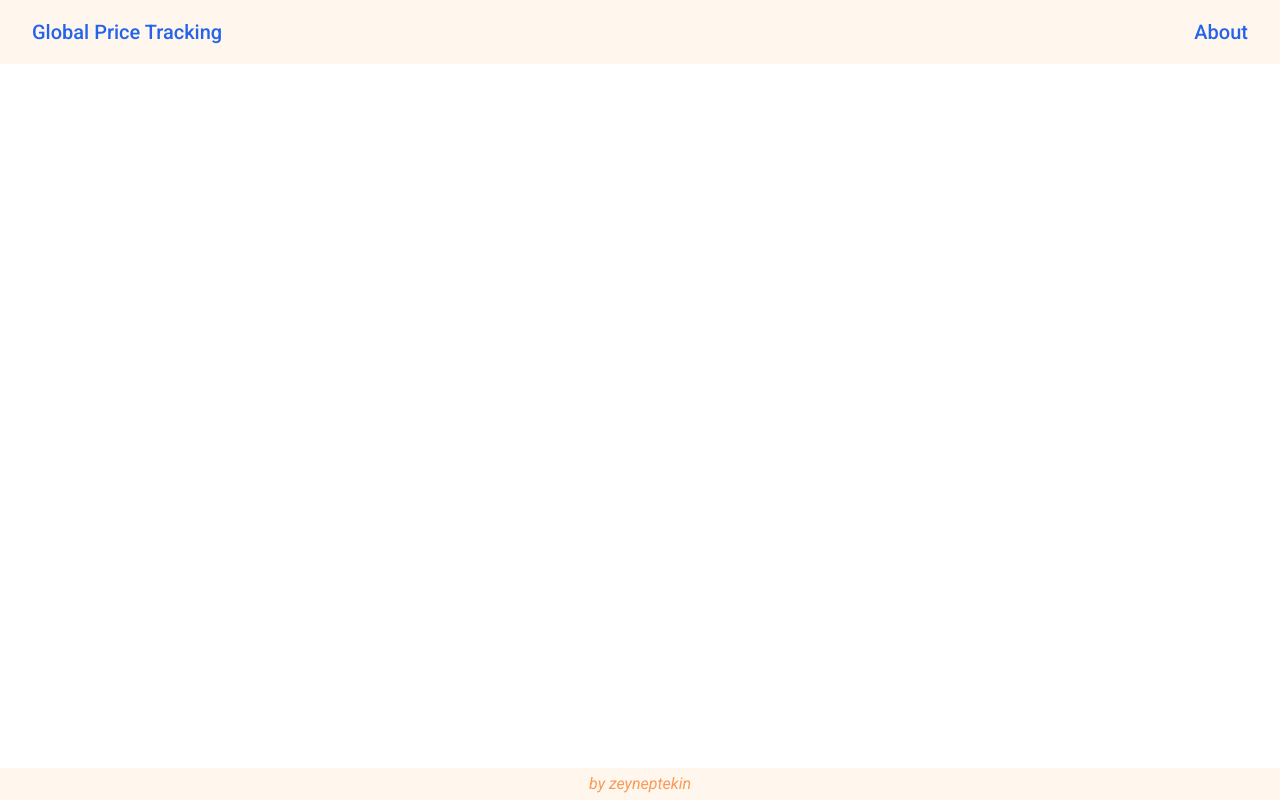
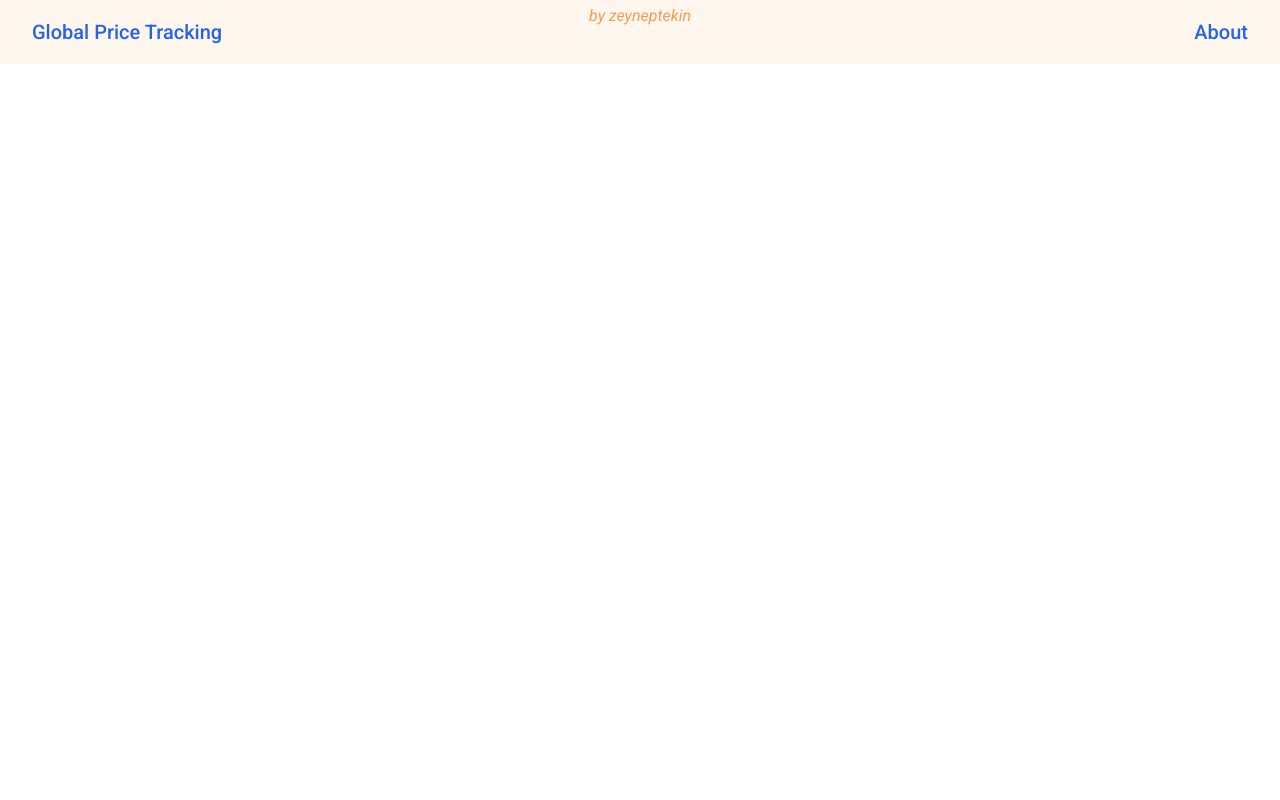
Before and after one commit to zeyneptekiin/apple-product-prices, a Next.js app in the folder web/: page /layout in a window 1280 px wide. Built offline with nearby package versions, Linux system fonts and the light colour scheme.

Commit message:
[remove] fixed position from footer

```diff
--- a/web/src/components/footer/index.tsx
+++ b/web/src/components/footer/index.tsx
@@ -1,6 +1,6 @@
 export default function Footer() {
     return (
-        <footer className="w-full h-8 fixed bottom-0 bg-orange-50 flex justify-center items-center">
+        <footer className="w-full h-8 bottom-0 bg-orange-50 flex justify-center items-center">
             <p className="italic text-orange-500 opacity-70">by zeyneptekin</p>
         </footer>
     )
```
